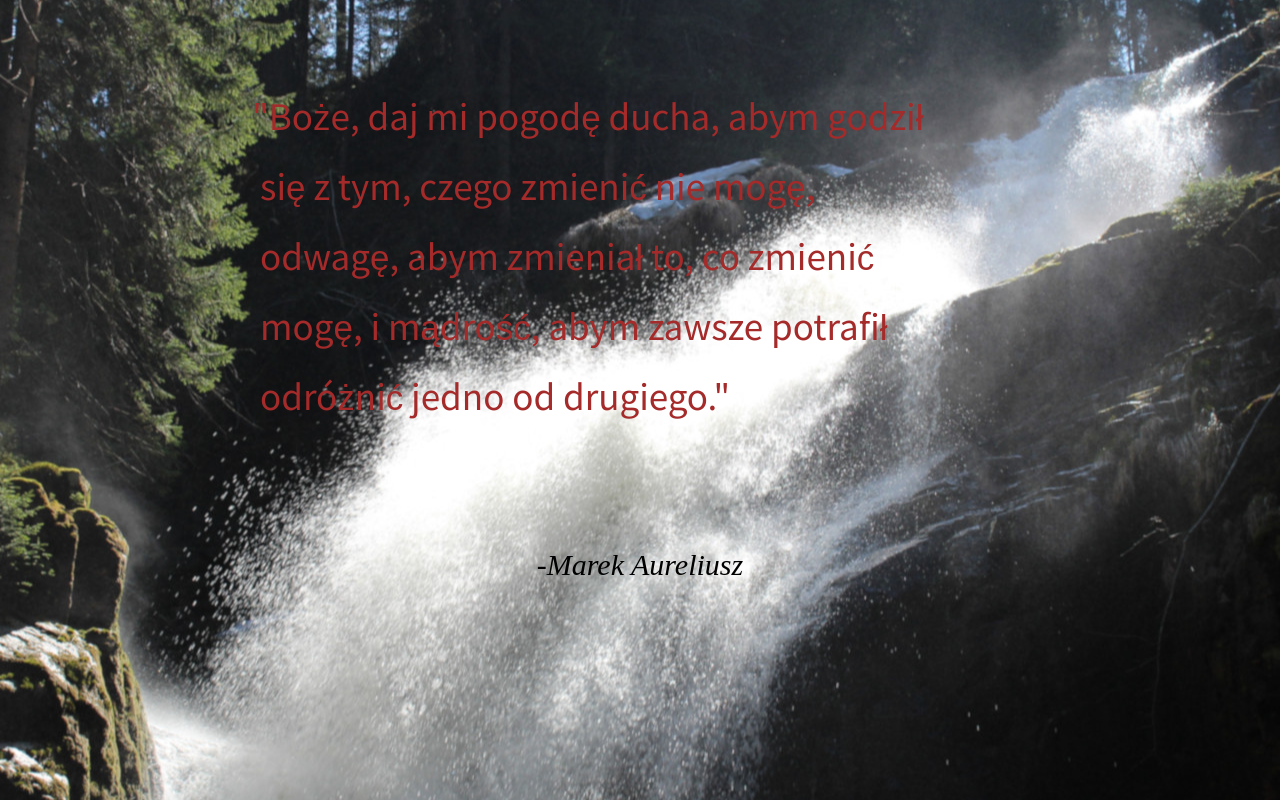
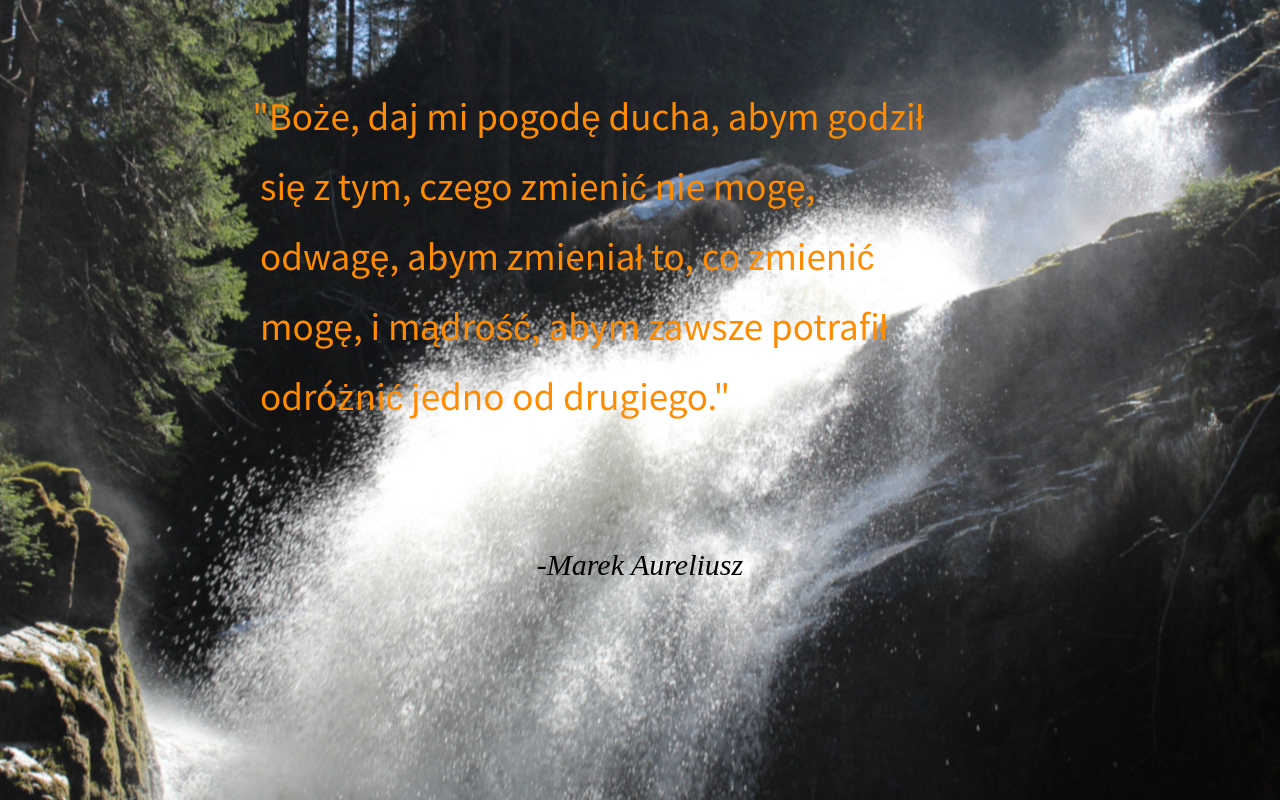
Before and after one commit to marcocollander/simple-quote-page, a plain HTML site: page index.html in a window 1280 px wide. Drawn offline with Linux system fonts and the light colour scheme.

Commit message:
Update main.css

```diff
--- a/main.css
+++ b/main.css
@@ -13,7 +13,7 @@
     font-family: 'Noto Sans JP', sans-serif;
     font-size: 35px;
     line-height: 2;
-    color: brown;
+    color: darkorange;;
 }
 
 #caption {
```
